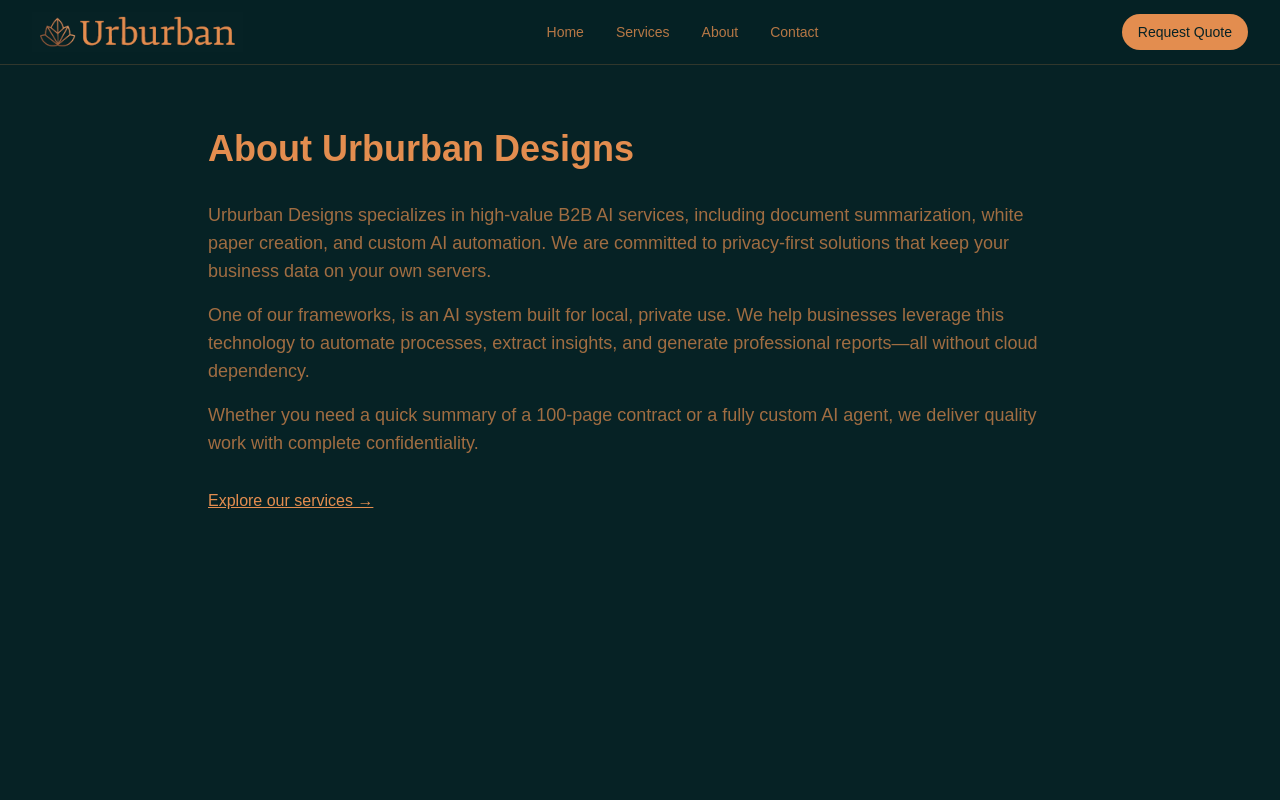
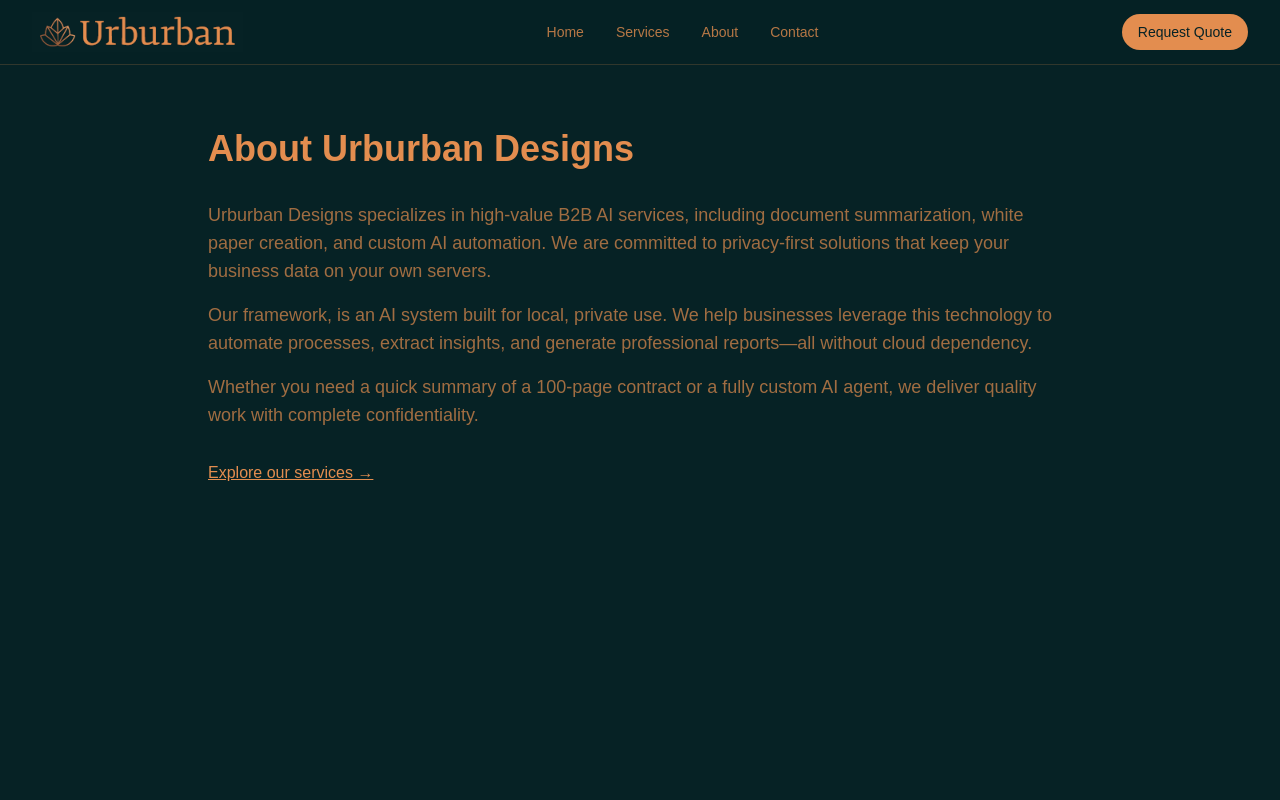
Before and after one commit to Urburban/urburban-website, a Next.js app: page /about in a window 1280 px wide. Shown: the top 800 px of the page. Built offline with nearby package versions, Linux system fonts and the light colour scheme.

Commit message:
Update page.tsx

```diff
--- a/app/about/page.tsx
+++ b/app/about/page.tsx
@@ -16,7 +16,7 @@ export default function AboutPage() {
             Urburban Designs specializes in high-value B2B AI services, including document summarization, white paper creation, and custom AI automation. We are committed to privacy-first solutions that keep your business data on your own servers.
           </p>
           <p>
-            One of our frameworks, is an AI system built for local, private use. We help businesses leverage this technology to automate processes, extract insights, and generate professional reports—all without cloud dependency.          </p>
+            Our framework, is an AI system built for local, private use. We help businesses leverage this technology to automate processes, extract insights, and generate professional reports—all without cloud dependency.          </p>
           <p>
             Whether you need a quick summary of a 100-page contract or a fully custom AI agent, we deliver quality work with complete confidentiality.
           </p>
```
